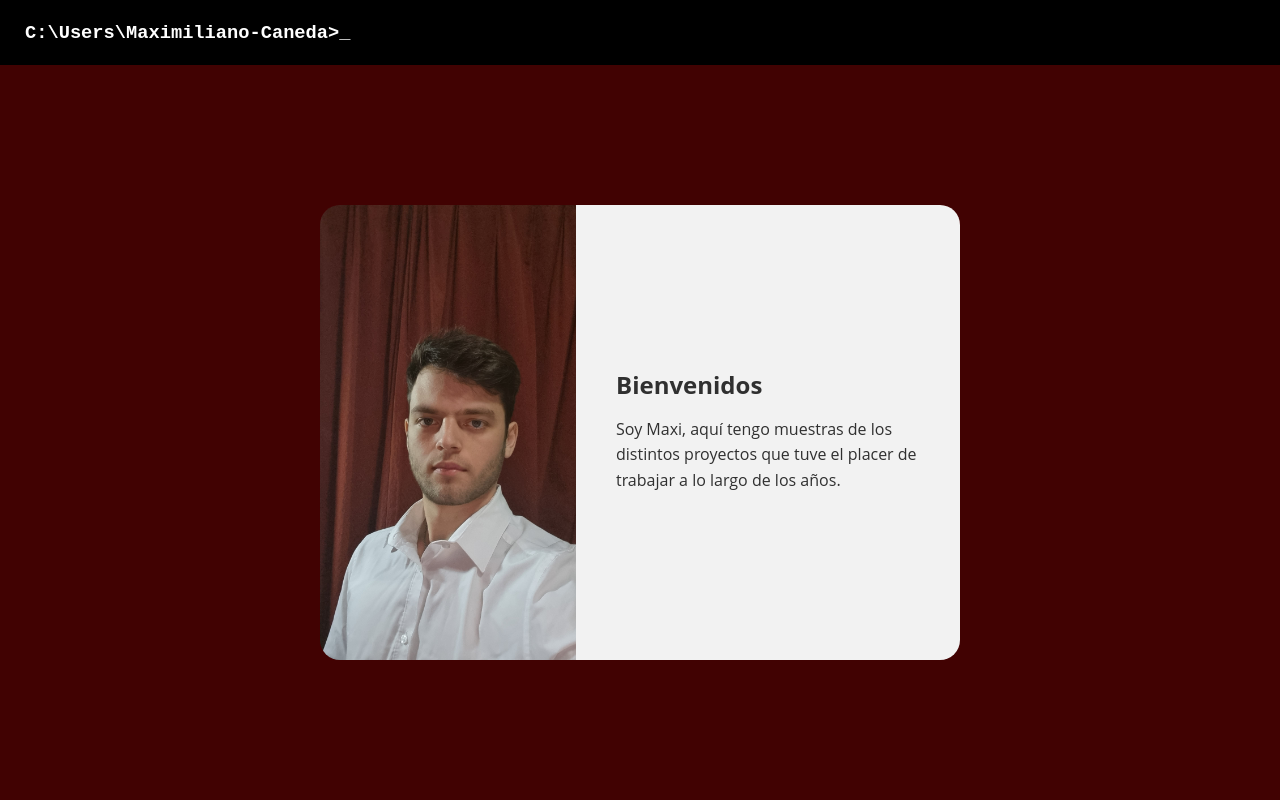
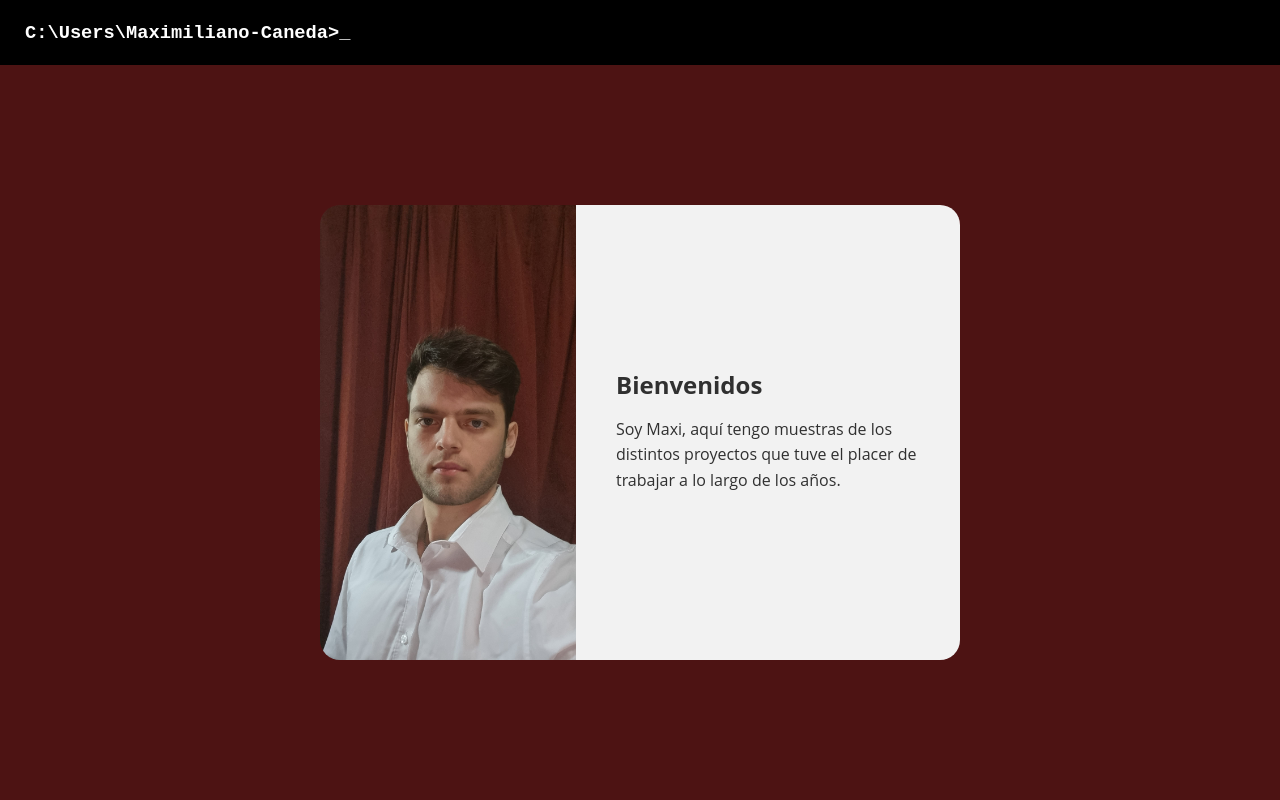
Before and after one commit to Gytrio/maximilianocaneda, a React (Vite) app: page / in a window 1280 px wide. Shown: the top 800 px of the page. Built offline with nearby package versions, Linux system fonts and the light colour scheme.

Commit message:
Fija fondo rojo en la sección UNO

```diff
--- a/src/estilos.css
+++ b/src/estilos.css
@@ -24,7 +24,7 @@ header{
 /* ========= Sección UNO ========= */
 .uno{
     display: flex;
-    background-color: #410202;
+    background-color: #4d1313;
     justify-content: center;   /* centro horizontal */
     align-items: center;       /* centro vertical */
     min-height: calc(100svh - 65px); /* ya lo tenías, asegura alto pantalla */
```
